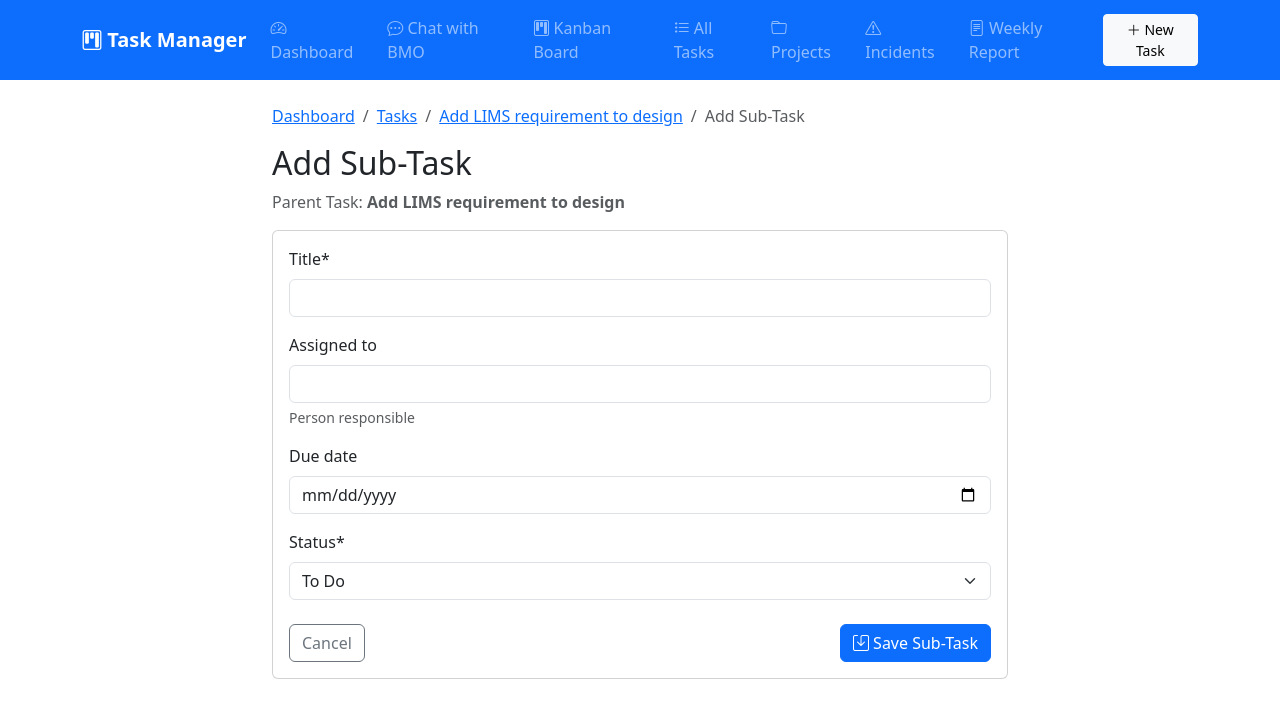
After one commit to patinahelper/tasks-app, a Django app: page /task/6/subtask/add/ in a window 1280 px wide. The commit adds this page. Shown: the top 718 px of the page. Run offline with Django 5.2, Linux system fonts and the light colour scheme; data comes from the database, SQL or seed files in the repository; data that the repository does not hold is empty; some libraries are stand-ins or nearby versions.

Commit message:
Add SubTask feature and improve task workflow
- Add SubTask model for checklist items under tasks
- Add SubTaskForm, views (create, update, delete), and templates
- Pre-select project when creating task from project page
- Pre-select parent task when creating subtask
- Redirect back to project page when task created/edited from project
- Add subtask section to task detail page
- Update project detail page with edit links for tasks

```diff
--- a/tasks_project/tasks/forms.py
+++ b/tasks_project/tasks/forms.py
@@ -1,5 +1,5 @@
 from django import forms
-from .models import Project, Task, ChatMessage, Incident, TaskUpdate
+from .models import Project, Task, ChatMessage, Incident, TaskUpdate, SubTask
 
 class ChatMessageForm(forms.ModelForm):
     class Meta:
@@ -54,3 +54,12 @@ class TaskUpdateForm(forms.ModelForm):
                 'placeholder': 'Add a progress update or note...'
             }),
         }
+
+
+class SubTaskForm(forms.ModelForm):
+    class Meta:
+        model = SubTask
+        fields = ['title', 'assigned_to', 'due_date', 'status']
+        widgets = {
+            'due_date': forms.DateInput(attrs={'type': 'date'}),
+        }
--- a/tasks_project/tasks/models.py
+++ b/tasks_project/tasks/models.py
@@ -109,6 +109,33 @@ class TaskUpdate(models.Model):
         return f"Update on {self.task.title} - {self.created_at.strftime('%d %b %Y')}"
 
 
+class SubTask(models.Model):
+    """Sub-tasks/checklist items for a parent task"""
+    STATUS_CHOICES = [
+        ('todo', 'To Do'),
+        ('done', 'Done'),
+    ]
+
+    parent_task = models.ForeignKey(Task, on_delete=models.CASCADE, related_name='subtasks')
+    title = models.CharField(max_length=200)
+    status = models.CharField(max_length=20, choices=STATUS_CHOICES, default='todo')
+    assigned_to = models.CharField(max_length=100, blank=True, help_text='Person responsible')
+    due_date = models.DateField(null=True, blank=True)
+    created_at = models.DateTimeField(auto_now_add=True)
+    updated_at = models.DateTimeField(auto_now=True)
+    completed_at = models.DateTimeField(null=True, blank=True)
+
+    class Meta:
+        ordering = ['status', '-created_at']
+
+    def __str__(self):
+        return f"{self.title} ({self.get_status_display()})"
+
+    @property
+    def is_done(self):
+        return self.status == 'done'
+
+
 class Incident(models.Model):
     SEVERITY_CHOICES = [
         (1, 'Low'),
--- a/tasks_project/tasks/urls.py
+++ b/tasks_project/tasks/urls.py
@@ -15,6 +15,9 @@ urlpatterns = [
     path('task/<int:pk>/edit/', views.TaskUpdateView.as_view(), name='task_update'),
     path('task/<int:pk>/delete/', views.TaskDeleteView.as_view(), name='task_delete'),
     path('task/<int:task_pk>/update/add/', views.TaskUpdateCreateView.as_view(), name='task_update_add'),
+    path('task/<int:task_pk>/subtask/add/', views.SubTaskCreateView.as_view(), name='subtask_create'),
+    path('subtask/<int:pk>/edit/', views.SubTaskUpdateView.as_view(), name='subtask_update'),
+    path('subtask/<int:pk>/delete/', views.SubTaskDeleteView.as_view(), name='subtask_delete'),
     path('projects/', views.ProjectListView.as_view(), name='project_list'),
     path('project/new/', views.ProjectCreateView.as_view(), name='project_create'),
     path('project/<int:pk>/', views.ProjectDetailView.as_view(), name='project_detail'),
--- a/tasks_project/tasks/views.py
+++ b/tasks_project/tasks/views.py
@@ -5,8 +5,8 @@ from django.http import JsonResponse
 from django.views.decorators.http import require_POST
 from django.utils import timezone
 import json
-from .models import Project, Task, ChatMessage, Incident, TaskUpdate
-from .forms import TaskForm, ProjectForm, ChatMessageForm, IncidentForm, TaskUpdateForm
+from .models import Project, Task, ChatMessage, Incident, TaskUpdate, SubTask
+from .forms import TaskForm, ProjectForm, ChatMessageForm, IncidentForm, TaskUpdateForm, SubTaskForm
 
 def chat_view(request):
     """Chat interface with BMO"""
@@ -216,23 +216,57 @@ class TaskDetailView(DetailView):
     template_name = 'tasks/task_detail.html'
 
     def get_context_data(self, **kwargs):
+        from django.utils import timezone
         context = super().get_context_data(**kwargs)
         context['update_form'] = TaskUpdateForm()
         context['updates'] = self.object.updates.all()
+        context['subtasks'] = self.object.subtasks.all()
+        context['subtask_form'] = SubTaskForm()
+        context['today'] = timezone.now().date()
         return context
 
 class TaskCreateView(CreateView):
     model = Task
     form_class = TaskForm
     template_name = 'tasks/task_form.html'
-    success_url = reverse_lazy('kanban')
+
+    def get_initial(self):
+        initial = super().get_initial()
+        # Pre-select project if passed in URL
+        project_id = self.request.GET.get('project')
+        if project_id:
+            initial['project'] = project_id
+        return initial
+
+    def get_context_data(self, **kwargs):
+        context = super().get_context_data(**kwargs)
+        # Remember where we came from for redirect
+        context['return_to_project'] = self.request.GET.get('project')
+        return context
+
+    def get_success_url(self):
+        # Redirect back to project if we came from there
+        return_to_project = self.request.GET.get('project')
+        if return_to_project:
+            return reverse_lazy('project_detail', kwargs={'pk': return_to_project})
+        return reverse_lazy('kanban')
 
 class TaskUpdateView(UpdateView):
     model = Task
     form_class = TaskForm
     template_name = 'tasks/task_form.html'
 
+    def get_context_data(self, **kwargs):
+        context = super().get_context_data(**kwargs)
+        # Remember where we came from for redirect
+        context['return_to_project'] = self.request.GET.get('return_to_project')
+        return context
+
     def get_success_url(self):
+        # Check if we should return to project
+        return_to_project = self.request.GET.get('return_to_project')
+        if return_to_project:
+            return reverse_lazy('project_detail', kwargs={'pk': return_to_project})
         return reverse_lazy('task_detail', kwargs={'pk': self.object.pk})
 
 class TaskDeleteView(DeleteView):
@@ -261,6 +295,51 @@ class TaskUpdateCreateView(CreateView):
         context = super().get_context_data(**kwargs)
         context['task'] = self.task
         return context
+
+
+class SubTaskCreateView(CreateView):
+    model = SubTask
+    form_class = SubTaskForm
+    template_name = 'tasks/subtask_form.html'
+
+    def dispatch(self, request, *args, **kwargs):
+        self.parent_task = get_object_or_404(Task, pk=self.kwargs['task_pk'])
+        return super().dispatch(request, *args, **kwargs)
+
+    def get_initial(self):
+        initial = super().get_initial()
+        # Pre-select parent task
+        initial['parent_task'] = self.parent_task
+        return initial
+
+    def form_valid(self, form):
+        form.instance.parent_task = self.parent_task
+        return super().form_valid(form)
+
+    def get_success_url(self):
+        return reverse_lazy('task_detail', kwargs={'pk': self.parent_task.pk})
+
+    def get_context_data(self, **kwargs):
+        context = super().get_context_data(**kwargs)
+        context['parent_task'] = self.parent_task
+        return context
+
+
+class SubTaskUpdateView(UpdateView):
+    model = SubTask
+    form_class = SubTaskForm
+    template_name = 'tasks/subtask_form.html'
+
+    def get_success_url(self):
+        return reverse_lazy('task_detail', kwargs={'pk': self.object.parent_task.pk})
+
+
+class SubTaskDeleteView(DeleteView):
+    model = SubTask
+    template_name = 'tasks/subtask_confirm_delete.html'
+
+    def get_success_url(self):
+        return reverse_lazy('task_detail', kwargs={'pk': self.object.parent_task.pk})
 
 
 # ========== Weekly Report Views ==========
--- /dev/null
+++ b/tasks_project/templates/tasks/subtask_form.html
@@ -0,0 +1,37 @@
+{% extends 'base.html' %}
+{% load crispy_forms_tags %}
+
+{% block title %}{% if object %}Edit{% else %}Add{% endif %} Sub-Task - {{ parent_task.title }}{% endblock %}
+
+{% block content %}
+<div class="row justify-content-center">
+    <div class="col-md-8">
+        <nav aria-label="breadcrumb">
+            <ol class="breadcrumb">
+                <li class="breadcrumb-item"><a href="{% url 'dashboard' %}">Dashboard</a></li>
+                <li class="breadcrumb-item"><a href="{% url 'task_list' %}">Tasks</a></li>
+                <li class="breadcrumb-item"><a href="{% url 'task_detail' parent_task.pk %}">{{ parent_task.title }}</a></li>
+                <li class="breadcrumb-item active">{% if object %}Edit{% else %}Add{% endif %} Sub-Task</li>
+            </ol>
+        </nav>
+
+        <h2>{% if object %}Edit{% else %}Add{% endif %} Sub-Task</h2>
+        <p class="text-muted">Parent Task: <strong>{{ parent_task.title }}</strong></p>
+
+        <div class="card">
+            <div class="card-body">
+                <form method="post">
+                    {% csrf_token %}
+                    {{ form|crispy }}
+                    <div class="d-flex justify-content-between mt-4">
+                        <a href="{% url 'task_detail' parent_task.pk %}" class="btn btn-outline-secondary">Cancel</a>
+                        <button type="submit" class="btn btn-primary">
+                            <i class="bi bi-save"></i> Save Sub-Task
+                        </button>
+                    </div>
+                </form>
+            </div>
+        </div>
+    </div>
+</div>
+{% endblock %}
```
Also changed, not shown: tasks_project/tasks/admin.py (+8 -1 lines), tasks_project/templates/tasks/project_detail.html (+13 -6 lines), tasks_project/templates/tasks/subtask_confirm_delete.html (added, +31 -0 lines), tasks_project/templates/tasks/task_detail.html (+48 -0 lines), tasks_project/tasks/migrations/0004_subtask.py (added).
